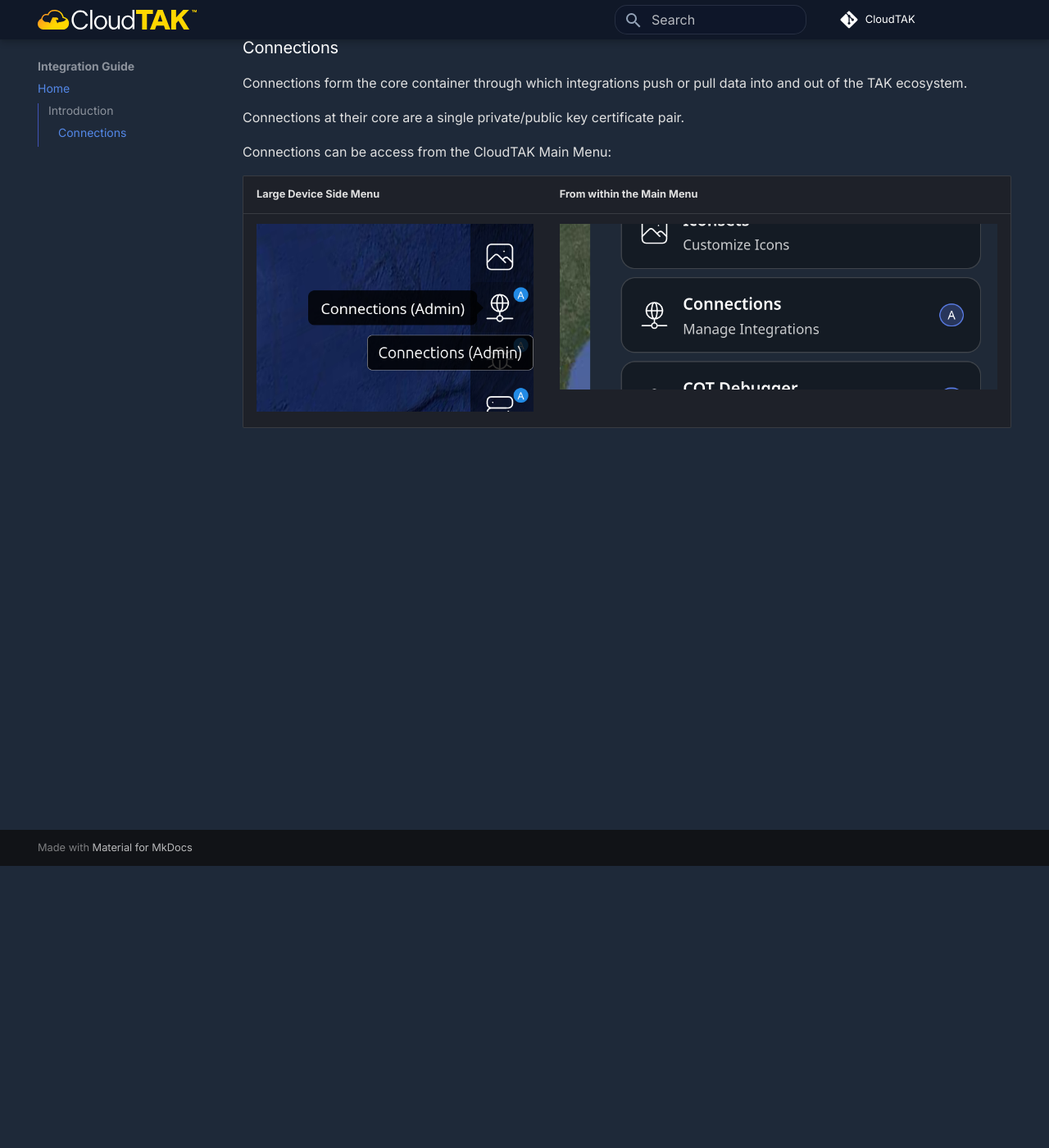
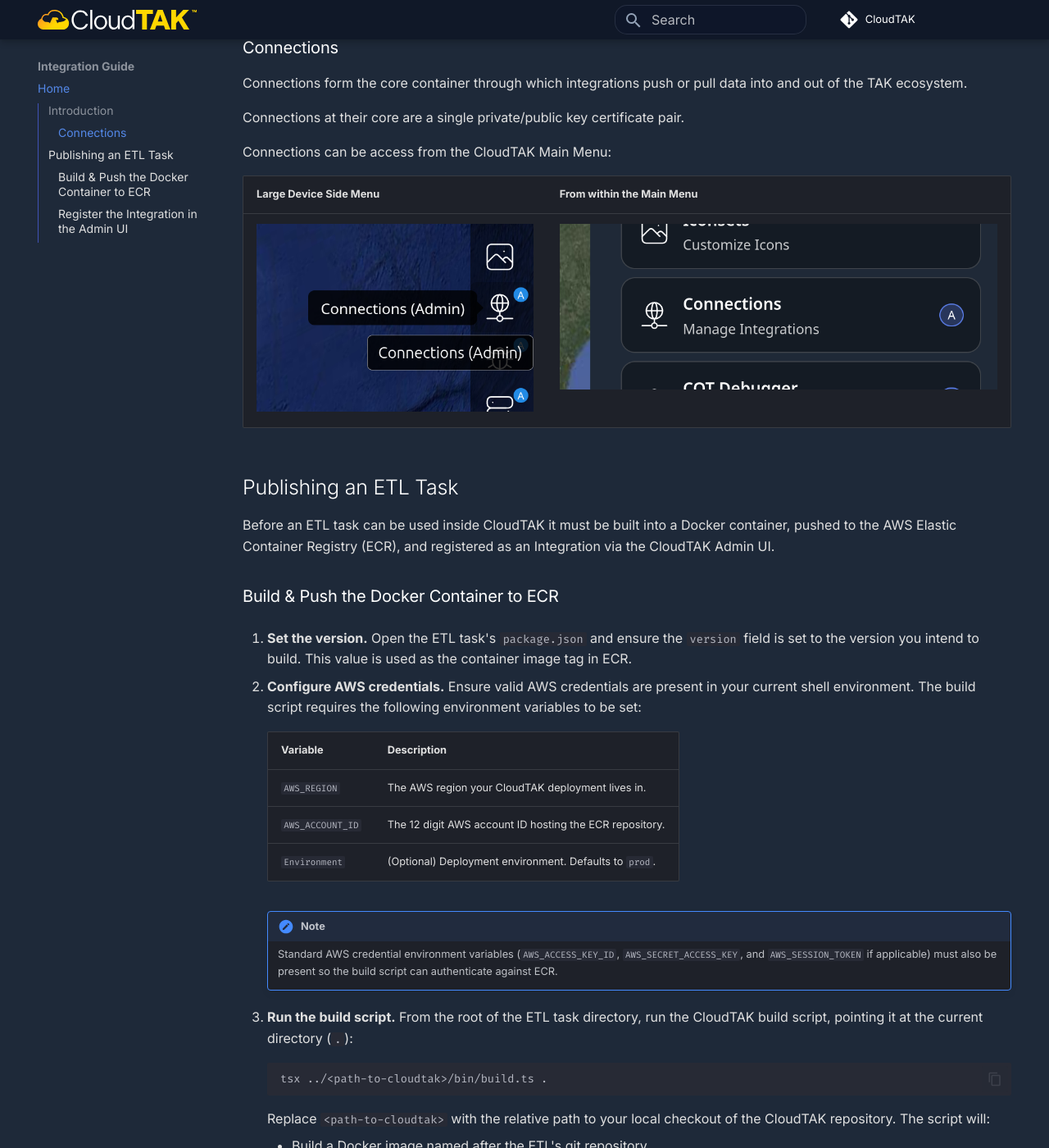
Before and after one commit to dfpc-coe/CloudTAK-Docs, an MkDocs documentation site: the page built from docs/etl.md, in a window 1280 px wide and 1400 px high, scrolled down 344 px. Shown: the whole window at 82% size. Built offline with MkDocs 1.6.1 and Material for MkDocs 9.7.7, drawn with Linux system fonts in a browser that asks for light colours; comment, search, counter and statistics services are not loaded; some of the changed text lies outside the part shown.

Commit message:
Update ETL Docs

````diff
--- a/docs/etl.md
+++ b/docs/etl.md
@@ -16,3 +16,73 @@
 | Large Device Side Menu                    | From within the Main Menu                 |
 | ----------------------------------------- | ----------------------------------------- |
 | ![](assets/2026-01-02-20-24-31-image.png) | ![](assets/2026-01-02-20-24-42-image.png) |
+
+## Publishing an ETL Task
+
+Before an ETL task can be used inside CloudTAK it must be built into a Docker
+container, pushed to the AWS Elastic Container Registry (ECR), and registered as
+an Integration via the CloudTAK Admin UI.
+
+### Build & Push the Docker Container to ECR
+
+1. **Set the version.** Open the ETL task's `package.json` and ensure the
+   `version` field is set to the version you intend to build. This value is used
+   as the container image tag in ECR.
+
+2. **Configure AWS credentials.** Ensure valid AWS credentials are present in
+   your current shell environment. The build script requires the following
+   environment variables to be set:
+
+    | Variable         | Description                                              |
+    | ---------------- | -------------------------------------------------------- |
+    | `AWS_REGION`     | The AWS region your CloudTAK deployment lives in.        |
+    | `AWS_ACCOUNT_ID` | The 12 digit AWS account ID hosting the ECR repository.  |
+    | `Environment`    | (Optional) Deployment environment. Defaults to `prod`.   |
+
+    !!! note
+        Standard AWS credential environment variables (`AWS_ACCESS_KEY_ID`,
+        `AWS_SECRET_ACCESS_KEY`, and `AWS_SESSION_TOKEN` if applicable) must also
+        be present so the build script can authenticate against ECR.
+
+3. **Run the build script.** From the root of the ETL task directory, run the
+   CloudTAK build script, pointing it at the current directory (`.`):
+
+    ```sh
+    tsx ../<path-to-cloudtak>/bin/build.ts .
+    ```
+
+    Replace `<path-to-cloudtak>` with the relative path to your local checkout of
+    the CloudTAK repository. The script will:
+
+    - Build a Docker image named after the ETL's git repository.
+    - Tag the image using the repository name and the `package.json` version
+      (e.g. `etl-arcgis-v1.0.0`).
+    - Authenticate with and push the image to the CloudTAK tasks ECR repository.
+
+### Register the Integration in the Admin UI
+
+Once the container has been pushed to ECR, register it so CloudTAK can discover
+the available versions.
+
+1. Navigate to the CloudTAK Admin UI at `map.<your-domain>/admin`.
+
+2. Open the **Integrations** section and click the **+** button in the upper
+   right corner.
+
+3. Fill in the integration details:
+
+    | Field            | Description                                                                                          |
+    | ---------------- | ---------------------------------------------------------------------------------------------------- |
+    | Name             | A human readable name for the integration.                                                           |
+    | Container Prefix | The name of the git repository the ETL task is stored in (e.g. `etl-arcgis`).                        |
+
+    !!! important
+        The Container Prefix **must** match the git repository name used during
+        the build, as this is how CloudTAK locates the pushed container images in
+        ECR.
+
+4. Click **Save**, then open the newly created Integration. The version you built
+   and pushed earlier should now be listed as an available version.
+
+5. With the Integration registered, an ETL layer can now be created inside a new
+   or existing [Connection](#connections).
````
